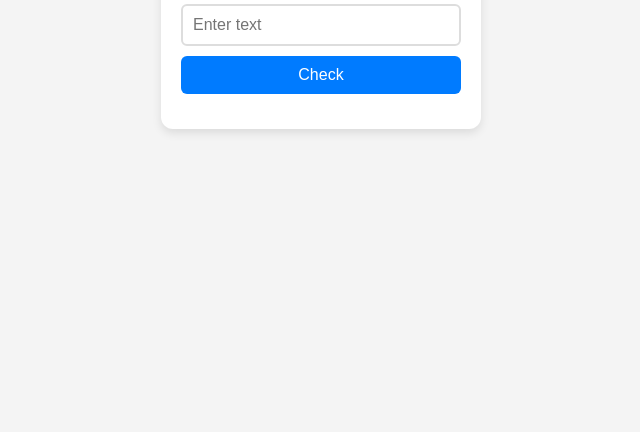
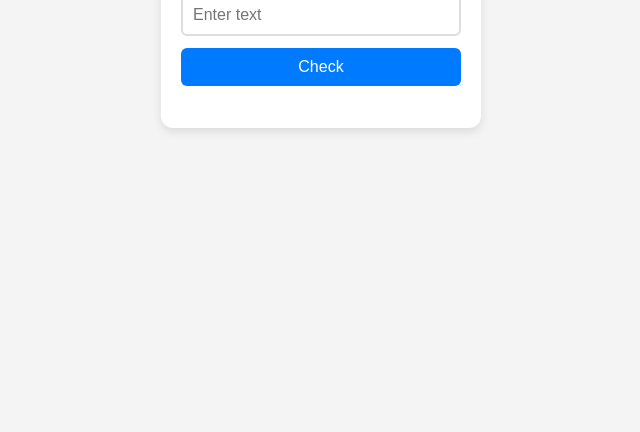
Before and after one commit to alapsraval/palindrome-checker, a plain HTML site: page index.html in a window 1280 px wide. Shown: the part 368-800 px from the top of the page, without its empty margins (319-959 px from the left). Drawn offline with Linux system fonts and the light colour scheme.

Commit message:
Updated layout

```diff
--- a/style.css
+++ b/style.css
@@ -14,6 +14,7 @@ body {
     background-color: #f4f4f4;
 }
 
+/* Container Box */
 .container {
     background: white;
     padding: 20px;
@@ -23,24 +24,33 @@ body {
     width: 320px;
 }
 
+/* Stack Layout */
+.stack {
+    display: flex;
+    flex-direction: column;
+    gap: 12px;  /* Adds spacing between elements */
+    align-items: center;
+}
+
+/* Typography */
 h2 {
     font-size: 1.5rem;
     margin-bottom: 10px;
 }
 
+/* Input Field */
 input {
     width: 100%;
     padding: 10px;
-    margin-top: 10px;
     border: 2px solid #ddd;
     border-radius: 6px;
     font-size: 1rem;
 }
 
+/* Button */
 button {
     width: 100%;
     padding: 10px;
-    margin-top: 10px;
     border: none;
     background: #007bff;
     color: white;
@@ -54,8 +64,9 @@ button:hover {
     background: #0056b3;
 }
 
+/* Result Text */
 p {
-    margin-top: 15px;
+    margin-top: 10px;
     font-size: 1.2rem;
     font-weight: bold;
 }
```
